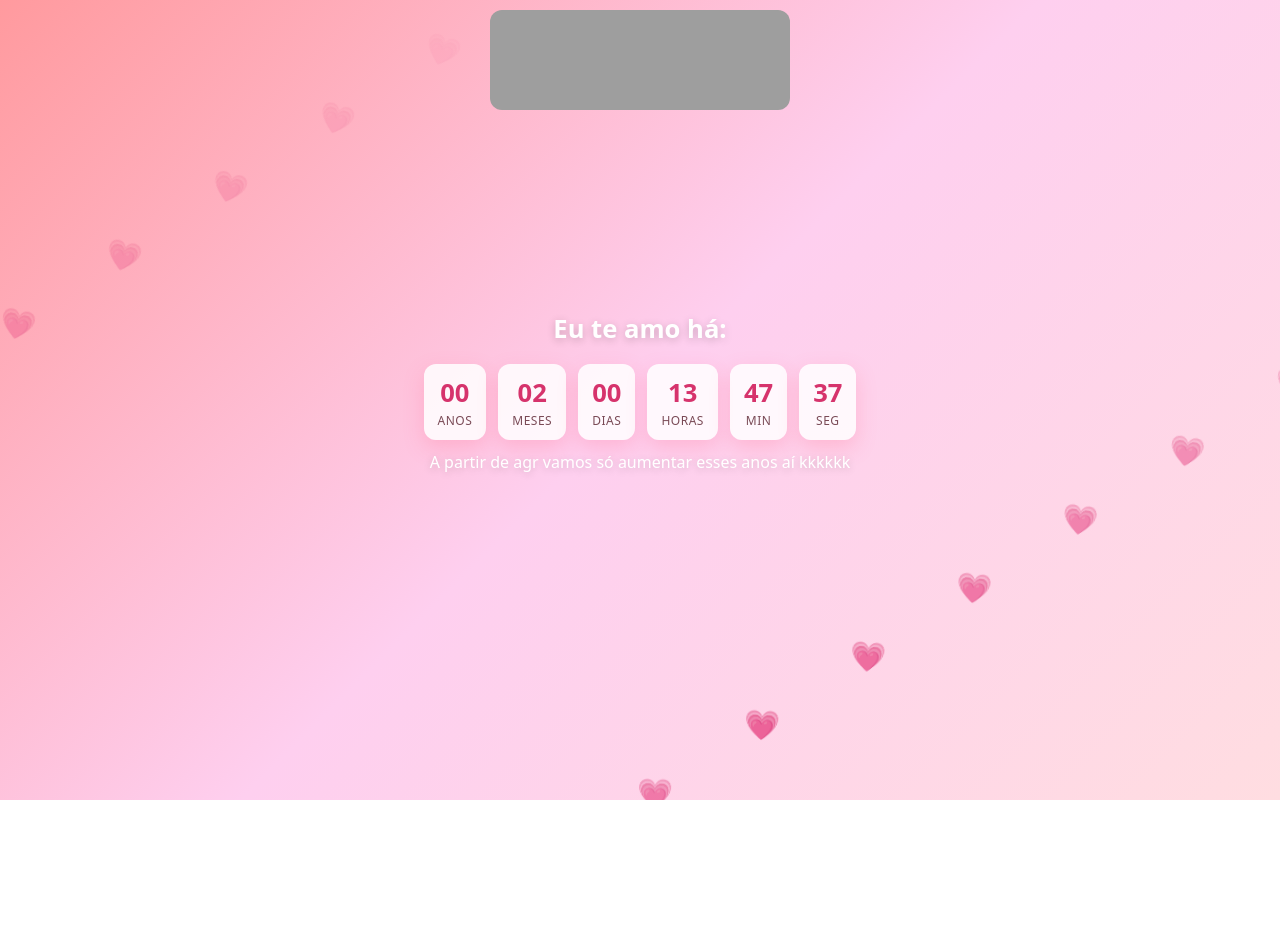
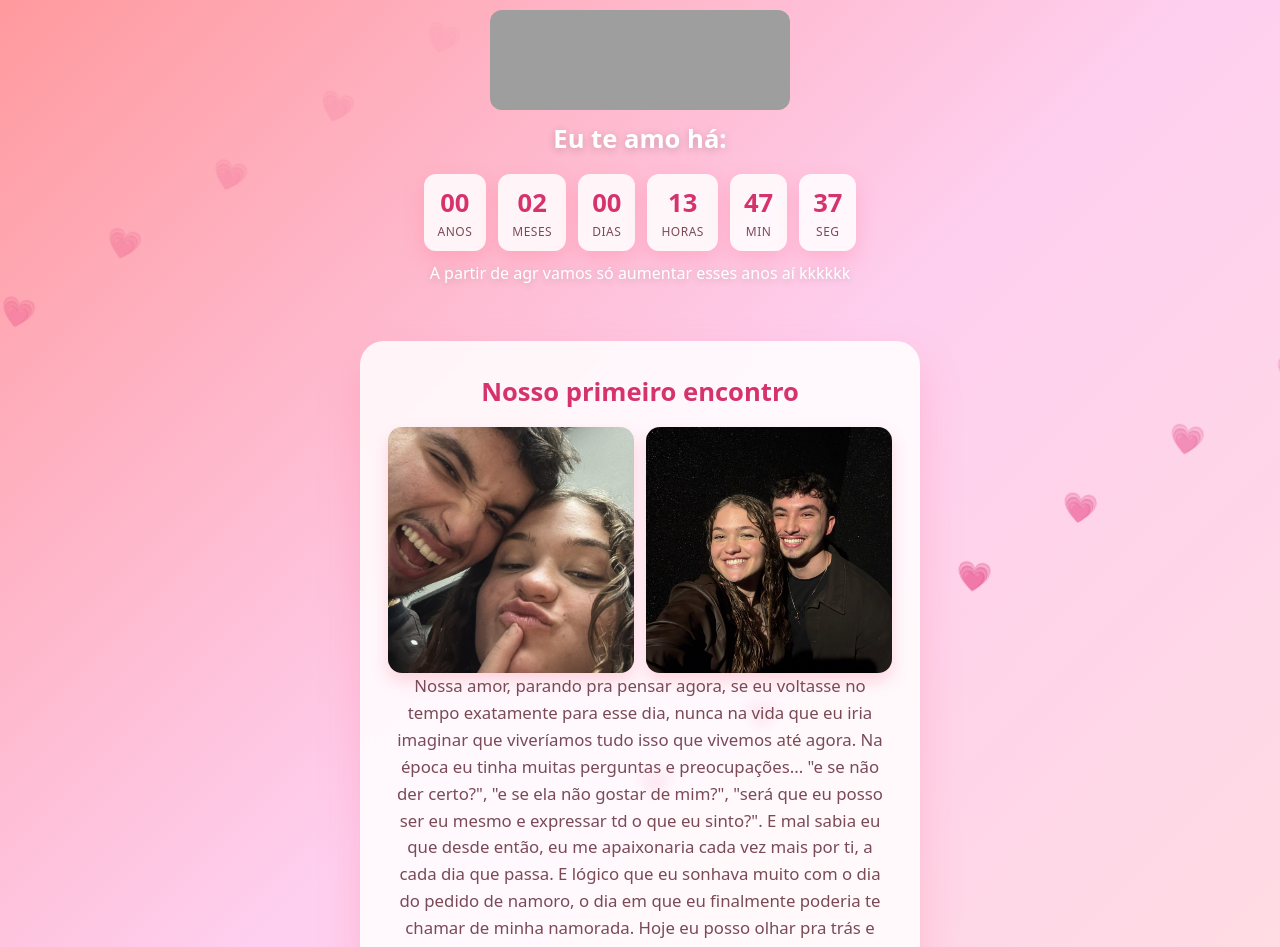
Before and after one commit to VictorS357/Site-para-namorada, a React (Vite) app: page /sim in a window 1280 px wide. Shown: the top 947 px of the page. Before the commit the page ends 800 px from the top, so only its background shows below. Built offline with nearby package versions, Linux system fonts and the light colour scheme; grey boxes are pictures that could not be loaded.

Commit message:
create first date section

```diff
--- a/src/pages/Components/Header.css
+++ b/src/pages/Components/Header.css
@@ -4,6 +4,7 @@ header {
   height: 100px;
   position: absolute;
   top: 0;
+  z-index: 2;
 }
 
 .musica {
--- a/src/pages/Sucesso.css
+++ b/src/pages/Sucesso.css
@@ -2,16 +2,70 @@
   position: relative;
   min-height: 100svh;
   display: flex;
+  flex-direction: column;
   align-items: center;
   justify-content: center;
-  padding: 24px;
-  overflow: hidden;
+  gap: 40px;
+  padding: 120px 24px 60px;
+  overflow-x: hidden;
   background: linear-gradient(135deg, #ff9a9e 0%, #fecfef 50%, #ffdde1 100%);
 }
 
+.sucesso .primeiro-encontro {
+  position: relative;
+  z-index: 1;
+  width: 100%;
+}
+
+.sucesso .encontro-container {
+  max-width: 560px;
+  margin: 0 auto;
+  background: rgba(255, 255, 255, 0.85);
+  backdrop-filter: blur(6px);
+  border-radius: 24px;
+  padding: 32px 28px;
+  text-align: center;
+  box-shadow: 0 20px 40px rgba(255, 105, 135, 0.25);
+}
+
+.sucesso .encontro-container .titulo {
+  color: #d6336c;
+  text-shadow: none;
+}
+
+.sucesso .encontro-container .texto {
+  color: #7a4a56;
+  font-size: 1.05rem;
+  line-height: 1.6;
+  margin: 0 0 24px;
+  white-space: pre-line;
+  text-shadow: none;
+}
+
+.sucesso .galeria {
+  display: grid;
+  grid-template-columns: repeat(auto-fit, minmax(140px, 1fr));
+  gap: 12px;
+}
+
+.sucesso .galeria .foto {
+  width: 100%;
+  aspect-ratio: 1 / 1;
+  object-fit: cover;
+  border-radius: 14px;
+  box-shadow: 0 8px 16px rgba(255, 105, 135, 0.25);
+}
+
+@media (max-width: 480px) {
+  .sucesso .encontro-container {
+    padding: 24px 20px;
+  }
+}
+
 .sucesso .coracoes-flutuantes {
-  position: absolute;
+  position: fixed;
   inset: 0;
+  z-index: 0;
   pointer-events: none;
 }
 
--- a/src/pages/Sucesso.jsx
+++ b/src/pages/Sucesso.jsx
@@ -2,6 +2,8 @@ import { Link } from 'react-router-dom';
 import { Header } from './Components/Header';
 import { Amando } from './Components/Amando';
 import { Cronometro } from './Components/Cronometro';
+import foto1 from '../assets/primeiro-encontro1.jpeg';
+import foto2 from '../assets/primeiro-encontro2.jpeg';
 import './Sucesso.css'
 
 
@@ -21,6 +23,17 @@ function Sucesso() {
         </div>
 
         <Amando />
+
+        <section className="primeiro-encontro">
+          <div className="encontro-container">
+            <h2 className="titulo">Nosso primeiro encontro</h2>
+            <div className="galeria">
+              <img className="foto" src={foto1} alt="Nosso primeiro encontro" />
+              <img className="foto" src={foto2} alt="Nosso primeiro encontro" />
+            </div>
+            <p className="texto">Nossa amor, parando pra pensar agora, se eu voltasse no tempo exatamente para esse dia, nunca na vida que eu iria imaginar que viveríamos tudo isso que vivemos até agora. Na época eu tinha muitas perguntas e preocupações... "e se não der certo?", "e se ela não gostar de mim?", "será que eu posso ser eu mesmo e expressar td o que eu sinto?". E mal sabia eu que desde então, eu me apaixonaria cada vez mais por ti, a cada dia que passa. E lógico que eu sonhava muito com o dia do pedido de namoro, o dia em que eu finalmente poderia te chamar de <span>minha namorada</span>. Hoje eu posso olhar pra trás e dizer que eu viveria tudo novamente, exatamente da forma que tudo aconteceu. </p>
+          </div>
+        </section>
       </main>
     </>
   )
```
Also changed, not shown: src/assets/primeiro-encontro1.jpeg (added), src/assets/primeiro-encontro2.jpeg (added).
